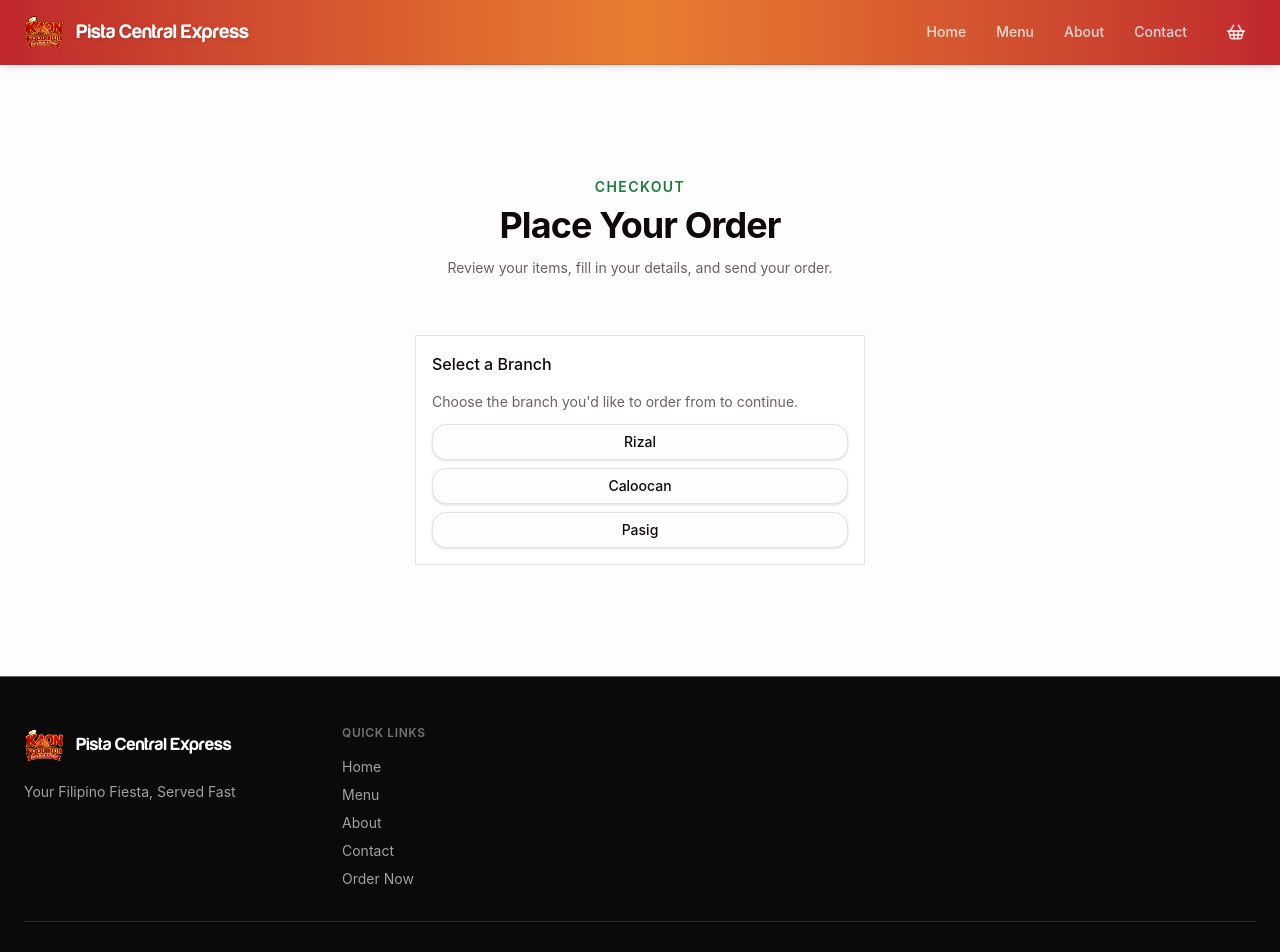
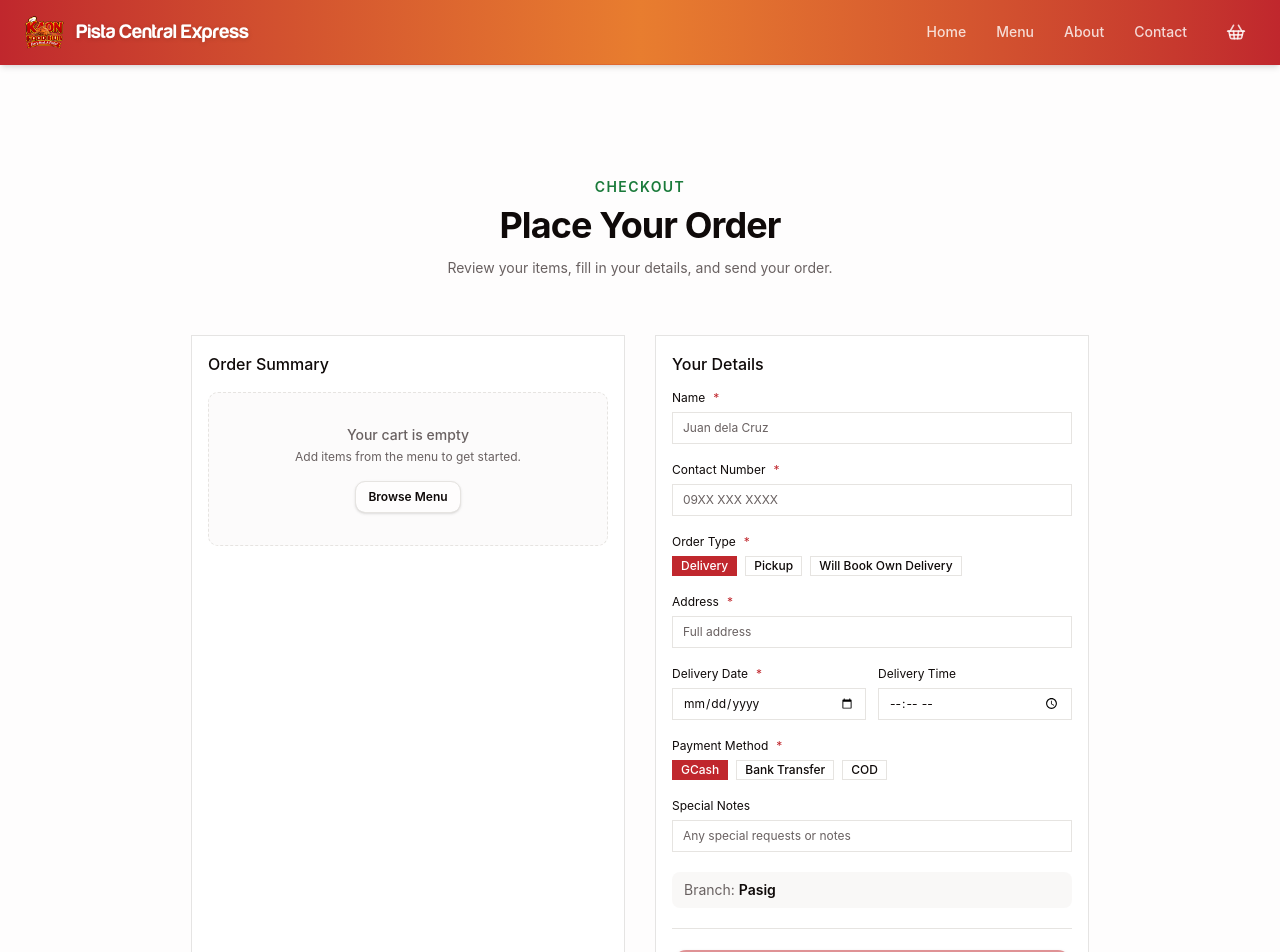
Before and after one commit to grahamogatia/kaon-food-hub, a React (Vite) app: page /order in a window 1280 px wide. Shown: the top 952 px of the page. Built offline with nearby package versions, Linux system fonts and the light colour scheme.

Commit message:
feat: remove other branches in menu checkout (retain pasig)

```diff
--- a/src/components/order/order-placeholder.tsx
+++ b/src/components/order/order-placeholder.tsx
@@ -1,6 +1,5 @@
 import { useState } from "react";
 import { Link } from "react-router-dom";
-import { siteConfig } from "@/lib/site";
 import { useCart, type CartItem } from "@/lib/cart";
 import { Card, CardContent, CardHeader, CardTitle } from "@/components/ui/card";
 import { Input } from "@/components/ui/input";
@@ -11,16 +10,12 @@ import { Separator } from "@/components/ui/separator";
 import { Alert, AlertDescription, AlertTitle } from "@/components/ui/alert";
 import { Minus, Plus, Trash2, CheckCircle2 } from "lucide-react";
 
-const branchMessengerMap: Record<string, string> = {
-  Rizal: "61580343020737",
-  Pasig: "kaonfoodhubpasig",
-  Caloocan: "61582210483616",
-};
-
 type OrderType = "Delivery" | "Pickup" | "Will Book Own Delivery";
 type PaymentMethod = "GCash" | "Bank Transfer" | "COD";
 
 const DELIVERY_FEE = 190;
+const BRANCH_NAME = "Pasig";
+const MESSENGER_USERNAME = "kaonfoodhubpasig";
 
 function buildOrderMessage(
   name: string,
@@ -36,7 +31,10 @@ function buildOrderMessage(
 ): string {
   const orderLines = items.map((ci, i) => {
     const paxInfo = ci.item.paxOptions ? ` (${ci.item.pax})` : "";
-    return `${i + 1}.) ${ci.quantity}x ${ci.item.name}${paxInfo} - ₱${(ci.item.price * ci.quantity).toLocaleString()}`;
+
+    return `${i + 1}.) ${ci.quantity}x ${ci.item.name}${paxInfo} - ₱${(
+      ci.item.price * ci.quantity
+    ).toLocaleString()}`;
   });
 
   const formattedDate = deliveryDate
@@ -50,8 +48,9 @@ function buildOrderMessage(
   const hasDeliveryFee = orderType === "Delivery";
 
   const parts = [
-    `ORDER FORM`,
+    "ORDER FORM",
     "",
+    `Branch: ${BRANCH_NAME}`,
     `Name: ${name}`,
     `Delivery Date: ${formattedDate}`,
     `Delivery Time: ${deliveryTime || "N/A"}`,
@@ -104,14 +103,15 @@ export function OrderPlaceholder() {
     removeItem,
     clearCart,
   } = useCart();
+
   const [name, setName] = useState("");
   const [contact, setContact] = useState("");
-  const [branch, setBranch] = useState<string | null>(null);
   const [orderType, setOrderType] = useState<OrderType>("Delivery");
   const [address, setAddress] = useState("");
   const [deliveryDate, setDeliveryDate] = useState("");
   const [deliveryTime, setDeliveryTime] = useState("");
-  const [paymentMethod, setPaymentMethod] = useState<PaymentMethod>("GCash");
+  const [paymentMethod, setPaymentMethod] =
+    useState<PaymentMethod>("GCash");
   const [specialNotes, setSpecialNotes] = useState("");
   const [submitted, setSubmitted] = useState(false);
 
@@ -121,7 +121,6 @@ export function OrderPlaceholder() {
   const canSubmit =
     name.trim() !== "" &&
     contact.trim() !== "" &&
-    branch !== null &&
     items.length > 0 &&
     address.trim() !== "" &&
     deliveryDate !== "";
@@ -141,10 +140,13 @@ export function OrderPlaceholder() {
       items,
       grandTotal,
     );
-    const pageUsername = branchMessengerMap[branch!] ?? "kaonfoodhubpasig";
-    const url = `https://m.me/${pageUsername}?text=${encodeURIComponent(message)}`;
+
+    const url = `https://m.me/${MESSENGER_USERNAME}?text=${encodeURIComponent(
+      message,
+    )}`;
 
     window.open(url, "_blank", "noopener,noreferrer");
+
     setSubmitted(true);
     clearCart();
   };
@@ -155,15 +157,17 @@ export function OrderPlaceholder() {
         <div className="mx-auto max-w-md px-6">
           <Alert className="rounded-lg border-fiesta-green/30 bg-fiesta-green/5 p-5">
             <CheckCircle2 className="size-5 text-fiesta-green" />
+
             <AlertTitle className="text-base font-bold">
-              Order Sent Successfully!
+              Order Details Prepared!
             </AlertTitle>
+
             <AlertDescription className="mt-1 text-sm text-muted-foreground">
-              Your order has been copied to your clipboard. Please paste it in
-              the Messenger window to send your order to the{" "}
-              {branch!} branch.
+              Your order details are ready. Please check the Messenger window
+              and send your order to the {BRANCH_NAME} branch.
             </AlertDescription>
           </Alert>
+
           <div className="mt-6 text-center">
             <Link to="/menu">
               <Button className="bg-fiesta-red text-white hover:bg-fiesta-red/90">
@@ -184,47 +188,24 @@ export function OrderPlaceholder() {
           <p className="text-sm font-semibold uppercase tracking-widest text-fiesta-green">
             Checkout
           </p>
+
           <h1 className="mt-2 text-3xl font-bold tracking-tight sm:text-4xl">
             Place Your Order
           </h1>
+
           <p className="mt-3 text-sm leading-relaxed text-muted-foreground">
             Review your items, fill in your details, and send your order.
           </p>
         </div>
 
-        {/* Branch Selection Gate */}
-        {branch === null ? (
-          <div className="mx-auto mt-14 max-w-md">
-            <Card>
-              <CardHeader>
-                <CardTitle className="text-base">Select a Branch</CardTitle>
-              </CardHeader>
-              <CardContent className="space-y-3">
-                <p className="text-sm text-muted-foreground">
-                  Choose the branch you'd like to order from to continue.
-                </p>
-                <div className="grid gap-2">
-                  {siteConfig.branches.map((b) => (
-                    <Button
-                      key={b}
-                      variant="outline"
-                      className="w-full justify-center text-sm font-medium hover:bg-fiesta-red hover:text-white"
-                      onClick={() => setBranch(b)}
-                    >
-                      {b}
-                    </Button>
-                  ))}
-                </div>
-              </CardContent>
-            </Card>
-          </div>
-        ) : (
+        {/* Order Summary and Customer Details */}
         <div className="mx-auto mt-14 grid max-w-4xl gap-8 lg:grid-cols-2">
           {/* Order Summary */}
           <Card>
             <CardHeader>
               <div className="flex items-center justify-between">
                 <CardTitle className="text-base">Order Summary</CardTitle>
+
                 {totalItems > 0 && (
                   <span className="text-xs text-muted-foreground">
                     {totalItems} {totalItems === 1 ? "item" : "items"}
@@ -232,15 +213,18 @@ export function OrderPlaceholder() {
                 )}
               </div>
             </CardHeader>
+
             <CardContent>
               {items.length === 0 ? (
                 <div className="rounded-lg border border-dashed border-border bg-muted/30 p-8 text-center">
                   <p className="text-sm font-medium text-muted-foreground">
                     Your cart is empty
                   </p>
+
                   <p className="mt-1 text-xs text-muted-foreground">
                     Add items from the menu to get started.
                   </p>
+
                   <Link to="/menu">
                     <Button
                       variant="outline"
@@ -261,18 +245,23 @@ export function OrderPlaceholder() {
                       <div className="min-w-0 flex-1">
                         <p className="truncate text-sm font-medium">
                           {ci.item.name}
+
                           {ci.item.paxOptions && (
                             <span className="ml-1 text-xs font-normal text-muted-foreground">
                               ({ci.item.pax})
                             </span>
                           )}
                         </p>
+
                         <p className="text-xs text-muted-foreground">
                           ₱{ci.item.price} each
                         </p>
                       </div>
+
                       <div className="flex items-center gap-1.5">
                         <button
+                          type="button"
+                          aria-label={`Decrease quantity of ${ci.item.name}`}
                           onClick={() =>
                             updateQuantity(ci.item.id, ci.quantity - 1)
                           }
@@ -280,10 +269,14 @@ export function OrderPlaceholder() {
                         >
                           <Minus className="size-3" />
                         </button>
+
                         <span className="w-6 text-center text-xs font-semibold">
                           {ci.quantity}
                         </span>
+
                         <button
+                          type="button"
+                          aria-label={`Increase quantity of ${ci.item.name}`}
                           onClick={() =>
                             updateQuantity(ci.item.id, ci.quantity + 1)
                           }
@@ -292,10 +285,16 @@ export function OrderPlaceholder() {
                           <Plus className="size-3" />
                         </button>
                       </div>
+
                       <span className="w-16 text-right text-sm font-semibold text-fiesta-green">
-                          ₱{(ci.item.price * ci.quantity).toLocaleString()}
+                        ₱{(
+                          ci.item.price * ci.quantity
+                        ).toLocaleString()}
                       </span>
+
                       <button
+                        type="button"
+                        aria-label={`Remove ${ci.item.name} from cart`}
                         onClick={() => removeItem(ci.item.id)}
                         className="text-muted-foreground transition-colors hover:text-destructive"
                       >
@@ -303,15 +302,19 @@ export function OrderPlaceholder() {
                       </button>
                     </div>
                   ))}
+
                   <Separator className="my-3" />
+
                   {orderType === "Delivery" && (
                     <div className="flex items-center justify-between text-sm text-muted-foreground">
                       <span>Delivery Fee</span>
                       <span>₱{DELIVERY_FEE}</span>
                     </div>
                   )}
+
                   <div className="flex items-center justify-between text-sm font-bold">
                     <span>Total</span>
+
                     <span className="text-lg text-fiesta-green">
                       ₱{grandTotal.toLocaleString()}
                     </span>
@@ -321,16 +324,19 @@ export function OrderPlaceholder() {
             </CardContent>
           </Card>
 
-            {/* Customer Info */}
+          {/* Customer Details */}
           <Card>
             <CardHeader>
               <CardTitle className="text-base">Your Details</CardTitle>
             </CardHeader>
+
             <CardContent className="space-y-5">
+              {/* Name */}
               <div className="space-y-2">
                 <Label htmlFor="order-name">
                   Name <span className="text-fiesta-red">*</span>
                 </Label>
+
                 <Input
                   id="order-name"
                   placeholder="Juan dela Cruz"
@@ -339,28 +345,40 @@ export function OrderPlaceholder() {
                 />
               </div>
 
+              {/* Contact Number */}
               <div className="space-y-2">
                 <Label htmlFor="order-contact">
                   Contact Number <span className="text-fiesta-red">*</span>
                 </Label>
+
                 <Input
                   id="order-contact"
+                  type="tel"
                   placeholder="09XX XXX XXXX"
                   value={contact}
                   onChange={(e) => setContact(e.target.value)}
                 />
               </div>
 
+              {/* Order Type */}
               <div className="space-y-2">
                 <Label>
                   Order Type <span className="text-fiesta-red">*</span>
                 </Label>
+
                 <div className="flex flex-wrap gap-2">
                   {(
-                      ["Delivery", "Pickup", "Will Book Own Delivery"] as const
+                    [
+                      "Delivery",
+                      "Pickup",
+                      "Will Book Own Delivery",
+                    ] as const
                   ).map((t) => (
                     <Badge
                       key={t}
+                      role="button"
+                      tabIndex={0}
+                      aria-pressed={t === orderType}
                       variant={t === orderType ? "default" : "outline"}
                       className={
                         t === orderType
@@ -368,6 +386,12 @@ export function OrderPlaceholder() {
                           : "cursor-pointer hover:bg-muted"
                       }
                       onClick={() => setOrderType(t)}
+                      onKeyDown={(e) => {
+                        if (e.key === "Enter" || e.key === " ") {
+                          e.preventDefault();
+                          setOrderType(t);
+                        }
+                      }}
                     >
                       {t}
                     </Badge>
@@ -375,10 +399,12 @@ export function OrderPlaceholder() {
                 </div>
               </div>
 
+              {/* Address */}
               <div className="space-y-2">
                 <Label htmlFor="order-address">
                   Address <span className="text-fiesta-red">*</span>
                 </Label>
+
                 <Input
                   id="order-address"
                   placeholder="Full address"
@@ -387,11 +413,13 @@ export function OrderPlaceholder() {
                 />
               </div>
 
+              {/* Delivery Date and Time */}
               <div className="grid grid-cols-2 gap-3">
                 <div className="space-y-2">
                   <Label htmlFor="order-date">
                     Delivery Date <span className="text-fiesta-red">*</span>
                   </Label>
+
                   <Input
                     id="order-date"
                     type="date"
@@ -399,8 +427,10 @@ export function OrderPlaceholder() {
                     onChange={(e) => setDeliveryDate(e.target.value)}
                   />
                 </div>
+
                 <div className="space-y-2">
                   <Label htmlFor="order-time">Delivery Time</Label>
+
                   <Input
                     id="order-time"
                     type="time"
@@ -410,14 +440,21 @@ export function OrderPlaceholder() {
                 </div>
               </div>
 
+              {/* Payment Method */}
               <div className="space-y-2">
                 <Label>
                   Payment Method <span className="text-fiesta-red">*</span>
                 </Label>
+
                 <div className="flex flex-wrap gap-2">
-                    {(["GCash", "Bank Transfer", "COD"] as const).map((m) => (
+                  {(
+                    ["GCash", "Bank Transfer", "COD"] as const
+                  ).map((m) => (
                     <Badge
                       key={m}
+                      role="button"
+                      tabIndex={0}
+                      aria-pressed={m === paymentMethod}
                       variant={m === paymentMethod ? "default" : "outline"}
                       className={
                         m === paymentMethod
@@ -425,6 +462,12 @@ export function OrderPlaceholder() {
                           : "cursor-pointer hover:bg-muted"
                       }
                       onClick={() => setPaymentMethod(m)}
+                      onKeyDown={(e) => {
+                        if (e.key === "Enter" || e.key === " ") {
+                          e.preventDefault();
+                          setPaymentMethod(m);
+                        }
+                      }}
                     >
                       {m}
                     </Badge>
@@ -432,8 +475,10 @@ export function OrderPlaceholder() {
                 </div>
               </div>
 
+              {/* Special Notes */}
               <div className="space-y-2">
                 <Label htmlFor="order-notes">Special Notes</Label>
+
                 <Input
                   id="order-notes"
                   placeholder="Any special requests or notes"
@@ -442,22 +487,19 @@ export function OrderPlaceholder() {
                 />
               </div>
 
-                <div className="space-y-2">
-                  <Label>Branch</Label>
-                  <div className="flex items-center gap-2">
-                    <Badge className="bg-fiesta-red text-white">{branch}</Badge>
-                    <button
-                      type="button"
-                      className="text-xs text-muted-foreground underline hover:text-foreground"
-                      onClick={() => setBranch(null)}
-                    >
-                      Change
-                    </button>
-                  </div>
+              {/* Fixed Branch */}
+              <div className="rounded-md bg-muted/50 px-3 py-2">
+                <p className="text-sm text-muted-foreground">
+                  Branch:{" "}
+                  <span className="font-semibold text-foreground">
+                    {BRANCH_NAME}
+                  </span>
+                </p>
               </div>
 
               <Separator />
 
+              {/* Submit Order */}
               <Button
                 disabled={!canSubmit}
                 onClick={handleSubmit}
@@ -467,13 +509,12 @@ export function OrderPlaceholder() {
               </Button>
 
               <p className="text-center text-xs text-muted-foreground">
-                  You'll be redirected to Messenger to send your order to the{" "}
-                  {branch} branch.
+                Your order will be directed to the {BRANCH_NAME} branch via
+                Messenger.
               </p>
             </CardContent>
           </Card>
         </div>
-        )}
       </div>
     </section>
   );
```
Lines whose indentation alone changed are shown as unchanged.
